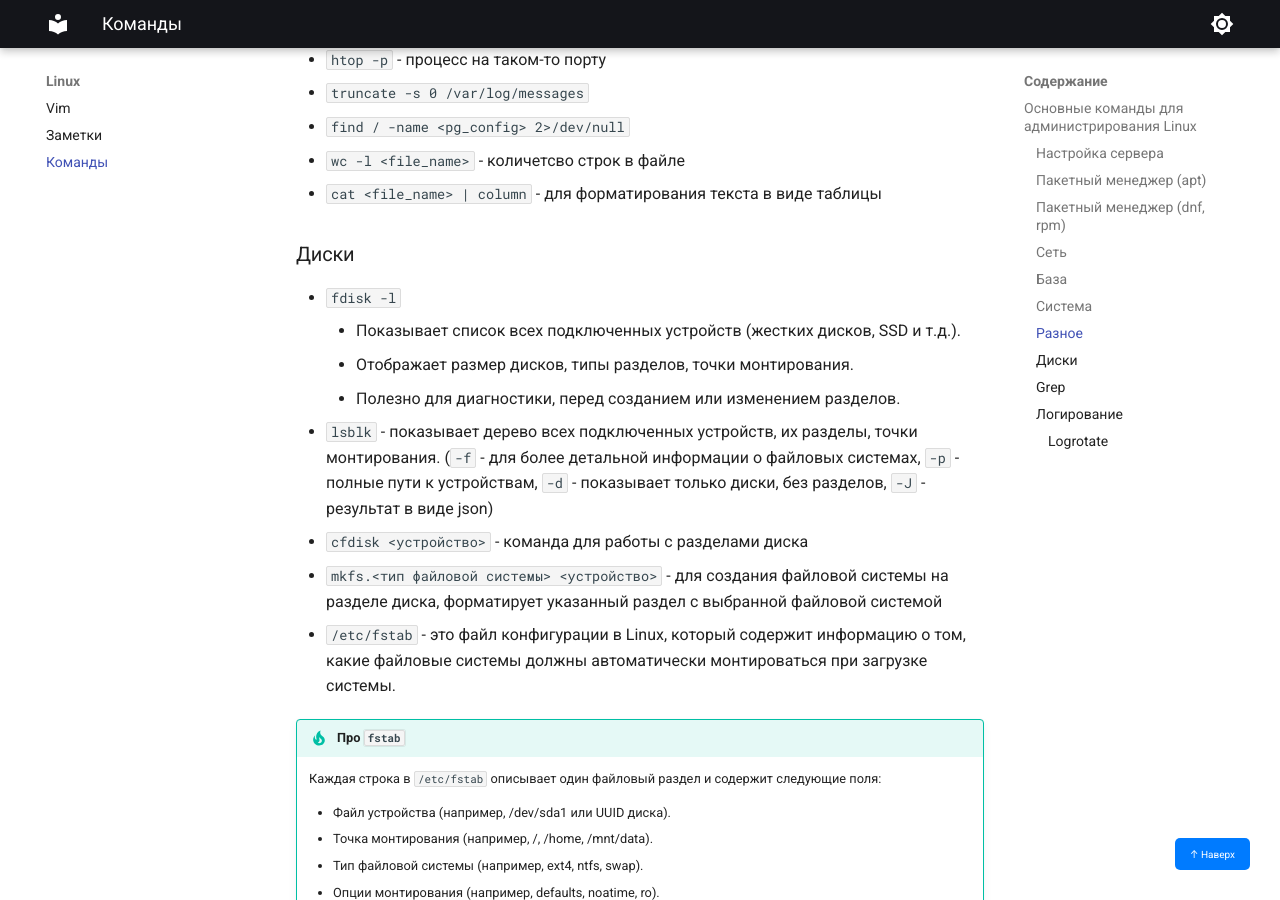
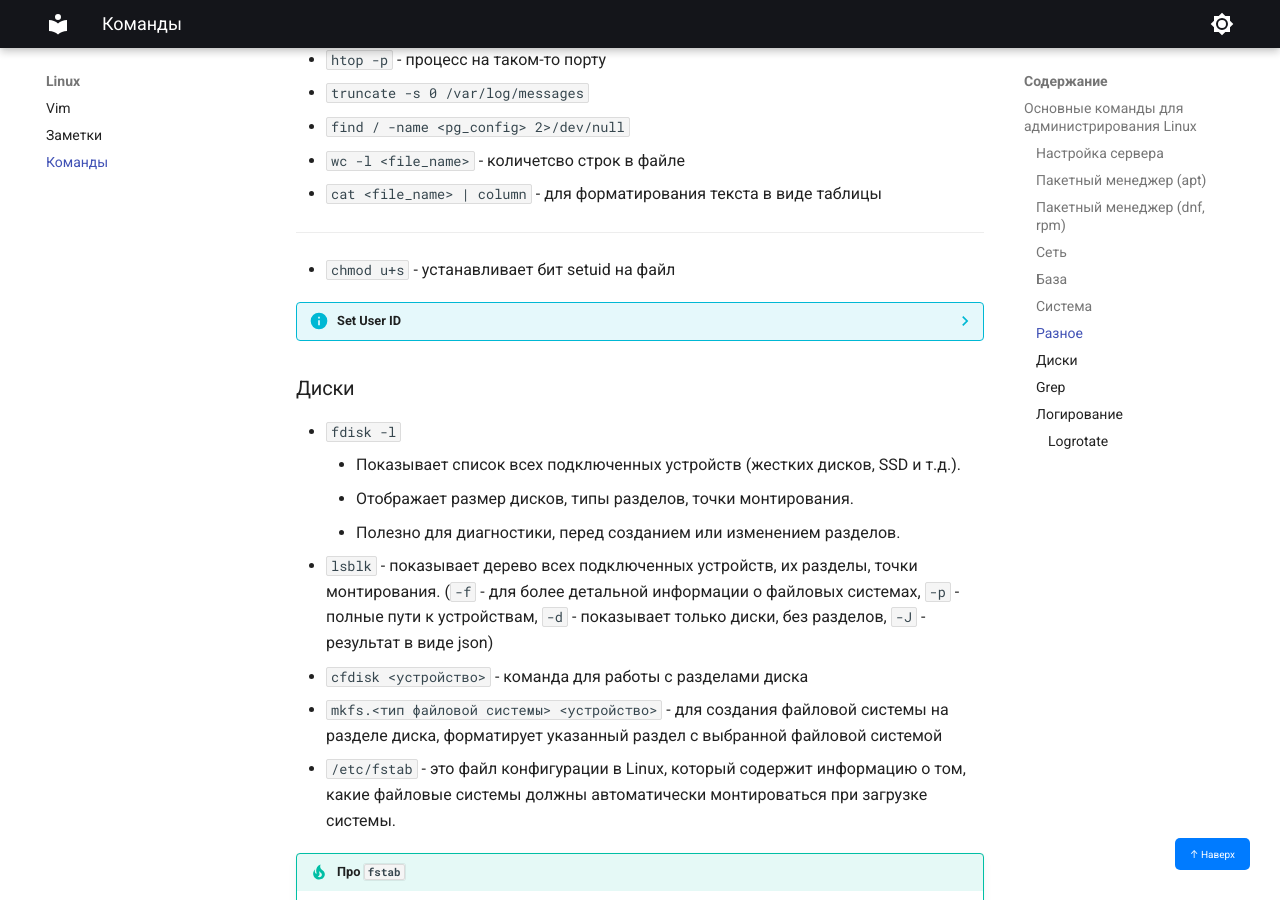
Before and after one commit to ilyamak04/wiki, an MkDocs documentation site: the page built from docs/linux/Команды.md, in a window 1280 px wide and 900 px high, scrolled down 8654 px. Built offline with MkDocs 1.6.1 and Material for MkDocs 9.7.7, drawn with Linux system fonts in a browser that asks for light colours; part of the change alters nothing that is shown.

Commit message:
про setuid

```diff
--- a/docs/linux/Команды.md
+++ b/docs/linux/Команды.md
@@ -223,7 +223,9 @@
     - `lsof /dev/sda1` - файлы использующие определённое устройство или файловую систему
     -  `lsof | grep <filename>` - Если файл заблокирован и его нельзя удалить или переместить, `lsof` покажет, какой процесс его использует
 - `strace` - системные вызовы
+
 ---
+
 - `killall -s 9 <hello>` - убивает все процессы в названием hello (`-s` - тип сигнала)
 - `w` - залогиненые пользователи и время `uptime`
 - `whoami` - имя залогиненного пользователя
@@ -255,7 +257,9 @@
 - `nl` - как `cat`, но еще выводит номера строк
 - `ctrl L` - `clear`
 - `reset` - используется для сброса настроек терминала и очистки экрана
+
 ---
+
 - `cd` - вернуться в домашнюю директорию
 - `touch file{4..13}`
 - `mkdir dir_{a..f}`
@@ -273,16 +277,27 @@
     - Время последнего доступа (Access): Когда файл был последний раз открыт.
     - Время изменения метаданных (Change): Когда были изменены права или метаданные файла.
     - Номер inode: Уникальный номер файла в файловой системе.
+
 ---
+
 - `kill -l` - список возможных сигналов
 - `/etc/passwd` - инфо о пользователях в системе
 - `htop -p ` - процесс на таком-то порту
 - `truncate -s 0 /var/log/messages`
-
 - `find / -name <pg_config> 2>/dev/null`
-
 - `wc -l <file_name>` - количетсво строк в файле
 - `cat <file_name> | column` - для форматирования текста в виде таблицы
+
+---
+
+- `chmod u+s` - устанавливает бит setuid на файл
+
+??? info "Set User ID"
+    setuid (Set User ID) — это специальный бит прав доступа в Unix/Linux, который позволяет исполняемому файлу запускаться с привилегиями владельца файла, а не пользователя, который его запускает
+
+    Без setuid: программа запускается с правами текущего пользователя.
+
+    С setuid: программа запускается с правами владельца файла (часто — root), независимо от того, кто её запустил.
 
 ### Диски
 - `fdisk -l`
```
